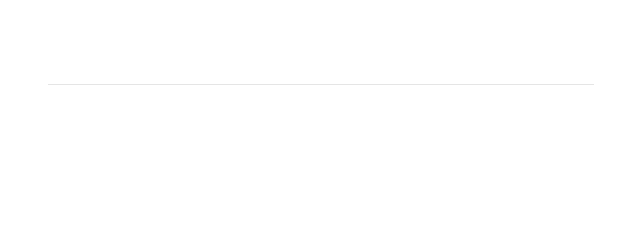
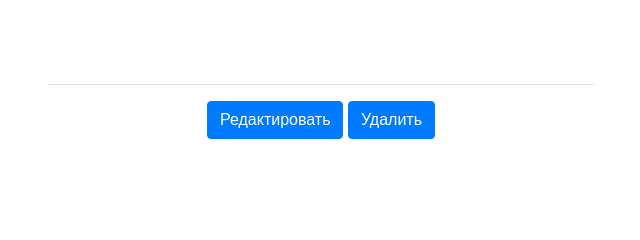
Before and after one commit to DinaraKA/group1_muk_crm, a Django app: template source/webapp/templates/announcements/announce_detail.html in a window 1280 px wide. Shown: the part 192-432 px from the top of the page, without its empty margins (319-959 px from the left). Run offline with Django 3.2, Linux system fonts and the light colour scheme; the template is opened without the code that fills it, so the values that code supplies are empty; parts of the project's set-up code (start-up, migrations or seed data) failed here and were passed over; some libraries are stand-ins or nearby versions.

Commit message:
Добавление кнопок для редактирования и удаления объявления.

```diff
--- a/source/webapp/templates/announcements/announce_detail.html
+++ b/source/webapp/templates/announcements/announce_detail.html
@@ -12,6 +12,8 @@
             <img src="{{ announcement.photo.url }}" class="card-img-top mb-5" alt="{{ announcement.title }}">
             <p align="justify">{{announcement.text}}</p>
                 <hr>
+                <a href="{% url 'webapp:announce_change' announcement.pk %}" class="btn btn-primary">Редактировать</a>
+                <a href="{% url 'webapp:announce_delete' announcement.pk %}" class="btn btn-primary">Удалить</a>
             </div>
         </div>
     </div>
```
